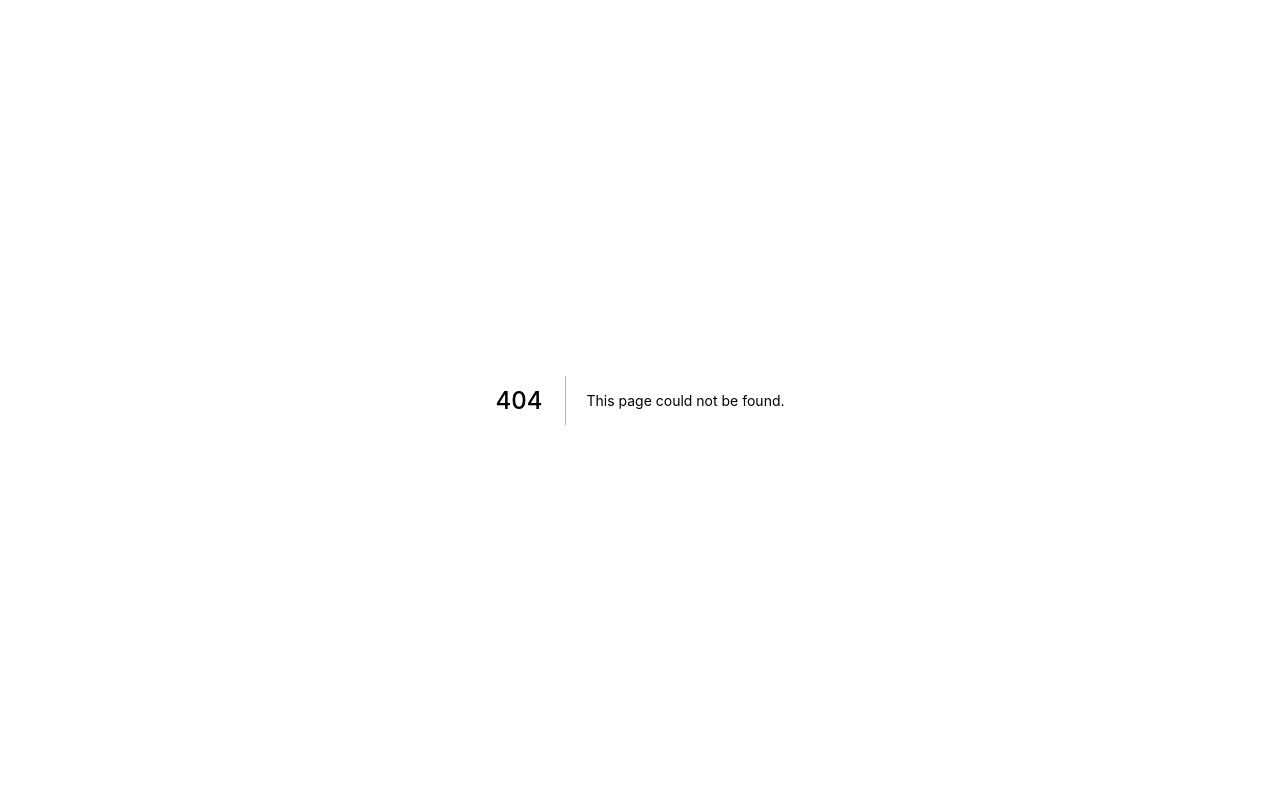
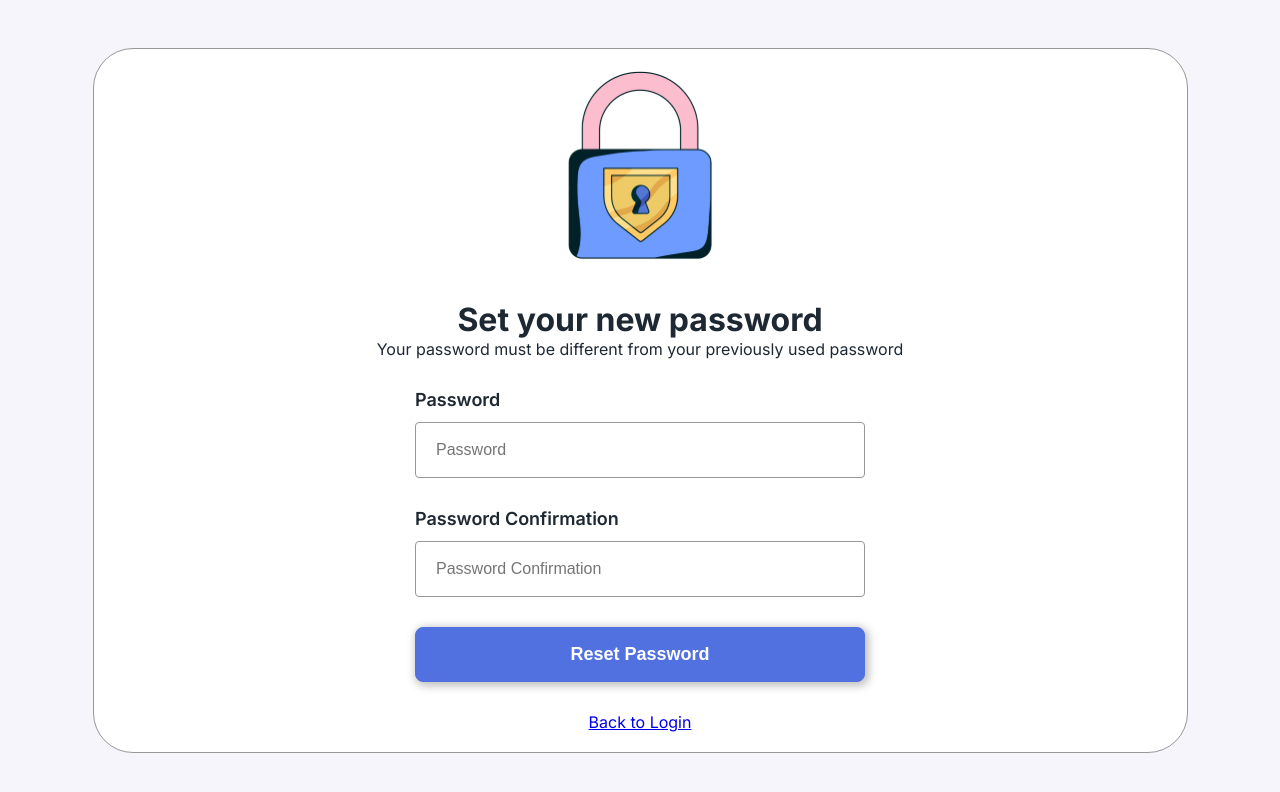
Before and after one commit to Sapeiidw/TugasAkhir, a Next.js app: page /auth/change-password in a window 1280 px wide. Before the commit this address had no page. Shown: the top 792 px of the page. Built offline with nearby package versions, Linux system fonts and the light colour scheme.

Commit message:
forgot password

```diff
--- /dev/null
+++ b/pages/auth/change-password.tsx
@@ -0,0 +1,34 @@
+import Image from 'next/image'
+import Link from 'next/link'
+import React from 'react'
+import { Button, Input } from '../../components'
+import Form from '../../components/Forms/Form'
+import style from '../../styles/Auth.module.css'
+
+type Props = {}
+
+const ChangePassword: React.FC<Props> = (props) => {
+    return (
+        <>
+            <div className={style.forgotPassword}>
+                <div className={style.forgotPasswordWrapper}>
+                    <div className={style.img}>
+                        <Image src="/images/Currency Crush Lock 1.svg" layout='fill' />
+                    </div>
+                    <div className="text">
+                        <h1 className='title'>Set your new password</h1>
+                        <p className='subtitle'>Your password must be different from your previously used password</p>
+                    </div>
+                    <form action="" className={style.forgotPasswordForm}>
+                        <Input label='Password' type='password' name='password' placeholder='Password' />
+                        <Input label='Password Confirmation' type='password' name='password_confirmation' placeholder='Password Confirmation' />
+                        <Button type="btn-primary" text="Reset Password" />
+                    </form>
+                    <Link href="/auth/signin"><a>Back to Login</a></Link>
+                </div>
+            </div>
+        </>
+    )
+}
+
+export default ChangePassword
```
Also changed, not shown: pages/auth/forgot-password.tsx (added, +33 -0 lines), pages/auth/resend-email.tsx (added, +33 -0 lines).
